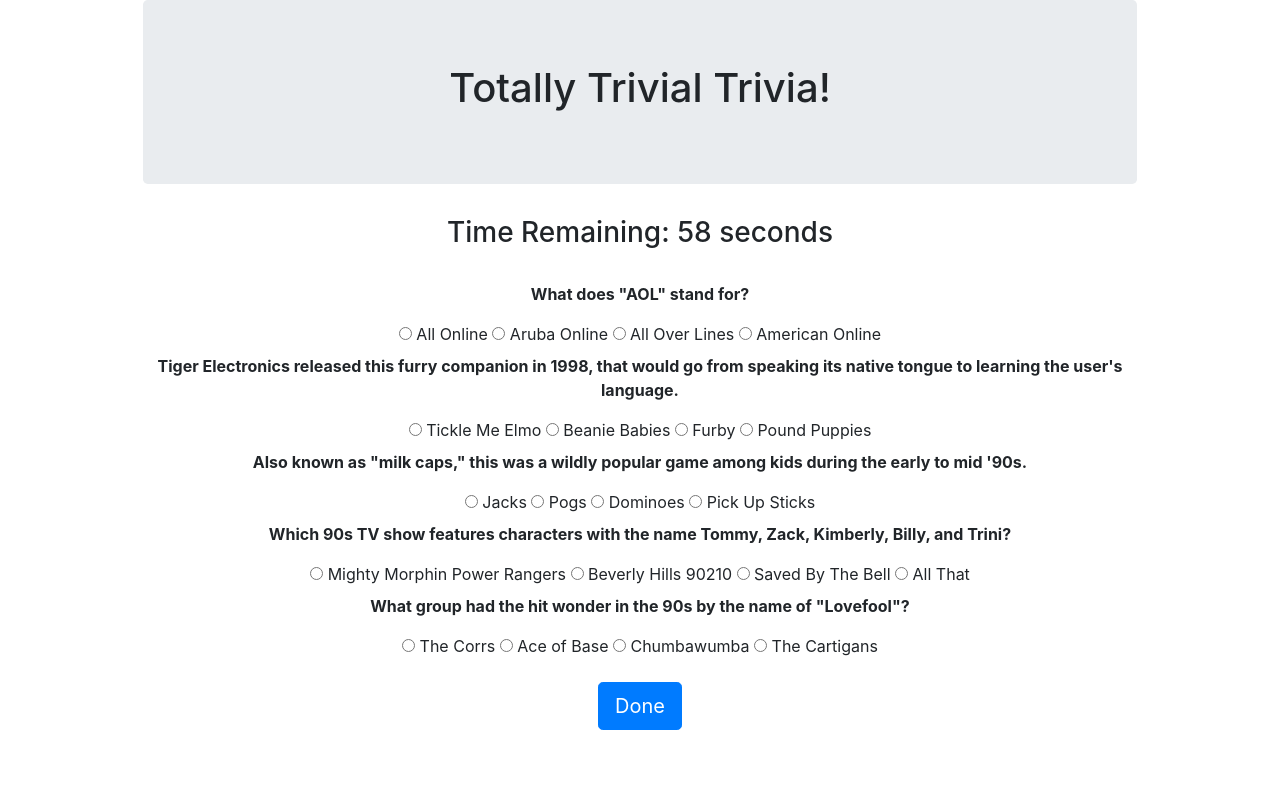
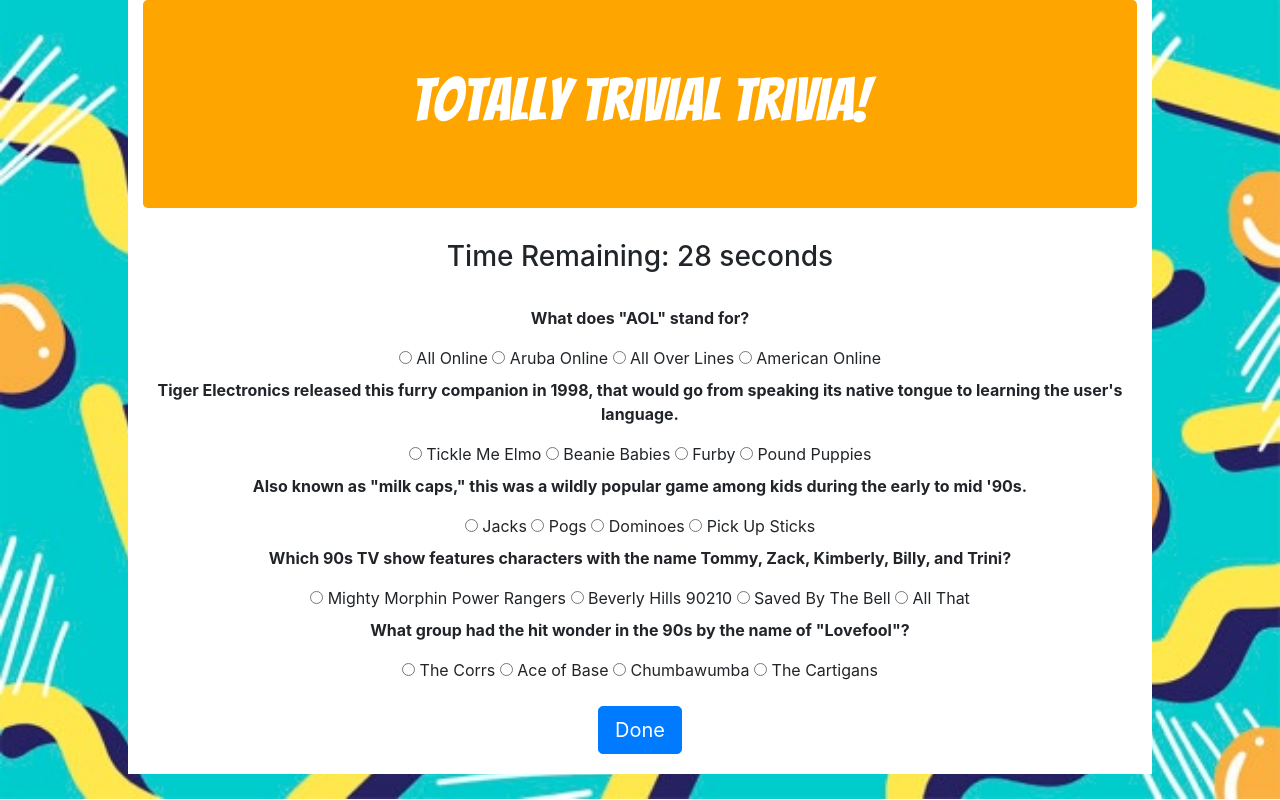
Before and after one commit to hellogoodbyemae/TriviaGame, a plain HTML site: page index.html in a window 1280 px wide. Both pictures are taken after a click on the button "Start". Drawn offline with nearby package versions, Linux system fonts and the light colour scheme.

Commit message:
finish css

```diff
--- a/assets/css/style.css
+++ b/assets/css/style.css
@@ -1,4 +1,26 @@
 body {
     margin-left: 10%;
     margin-right: 10%;
+    background: url(../images/bkgrnd.jpg);
+    background-size: cover;
+    background-repeat: no-repeat;
+    min-width: 960px;
 }
+
+.container {
+    background-color: #ffffff;
+}
+
+.jumbotron {
+    background-color: orange;
+}
+
+h1 {
+    font-family: 'Bangers', cursive;
+    font-size: 60px;
+    color: #ffffff;
+}
+
+.done-btn {
+    padding-bottom: 20px;
+}
--- a/assets/javascript/app.js
+++ b/assets/javascript/app.js
@@ -5,7 +5,7 @@
 //      1. IF all questions are answered before time runs out, game ends.
 //      2. IF time runs out before all questions are answered, game ends.
 //
-// 3. Display results.
+// 3. Display results. Results fill screen and game disappears.
 //      1. End Results.
 //      2. Correct Answers.
 //      3. Incorrect Answers.
@@ -13,7 +13,7 @@
 
 $(document).ready(function() {
 
-    var number = 60;
+    var number = 30;
     var intervalId;
     var rightCount = 0;
     var wrongCount = 0;
@@ -48,7 +48,7 @@ $(document).ready(function() {
         newDiv.append(correct);
         newDiv.append(incorrect);
         newDiv.append(noAnswer);
-        $('.top').append(newDiv);
+        $('.top:nth(2)').append(newDiv);
     }
 
     function decrement(){
@@ -58,10 +58,11 @@ $(document).ready(function() {
 
         if (number === 1) {
             $("#timer").html(" " + number + " seconds");
-        } else if (number === 0) {
+        }
+        else if (number === 0) {
             $('#start').hide();
             hide();
-            rSummary();
+            results();
             stop();
         }
     }
@@ -77,7 +78,7 @@ $(document).ready(function() {
     }
 
     function show(){
-        $('.form-group').show();
+        $('.q1').show();
         $('#time').show();
         $('#done').show();
     }
--- a/index.html
+++ b/index.html
@@ -6,7 +6,7 @@
   <title>90's Trivia!</title>
 
   <link rel="stylesheet" href="https://maxcdn.bootstrapcdn.com/bootstrap/4.0.0/css/bootstrap.min.css" integrity="sha384-Gn5384xqQ1aoWXA+058RXPxPg6fy4IWvTNh0E263XmFcJlSAwiGgFAW/dAiS6JXm" crossorigin="anonymous">
-  <link href="https://fonts.googleapis.com/css?family=Roboto+Condensed:700,700i&display=swap" rel="stylesheet">
+  <link href="https://fonts.googleapis.com/css?family=Bangers&display=swap" rel="stylesheet">
   <link rel="stylesheet" type="text/css" href="assets/css/style.css">
 </head>
 
@@ -160,7 +160,7 @@
 
         <div class="top">
             <div class="done-btn text-center">
-                <button type="button" class="btn btn-primary btn-lg btn-center" id="start">Done</button>
+                <button type="button" class="btn btn-primary btn-lg btn-center" id="done">Done</button>
             </div>
         </div>
     </div>
```
Also changed, not shown: assets/images/bkgrnd.jpg (renamed from assets/images/colorful-geometric-memphis-style-background_53876-77777.jpg).
